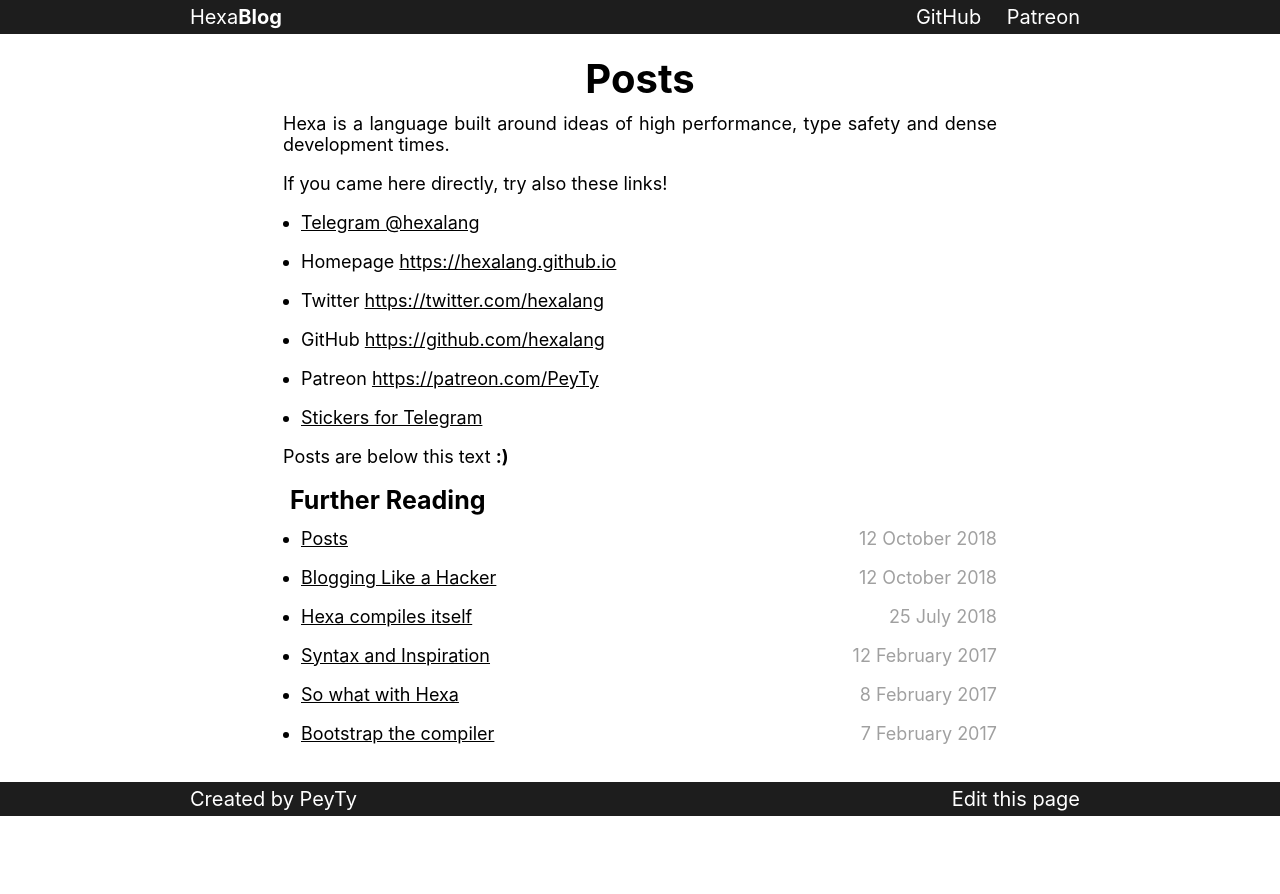
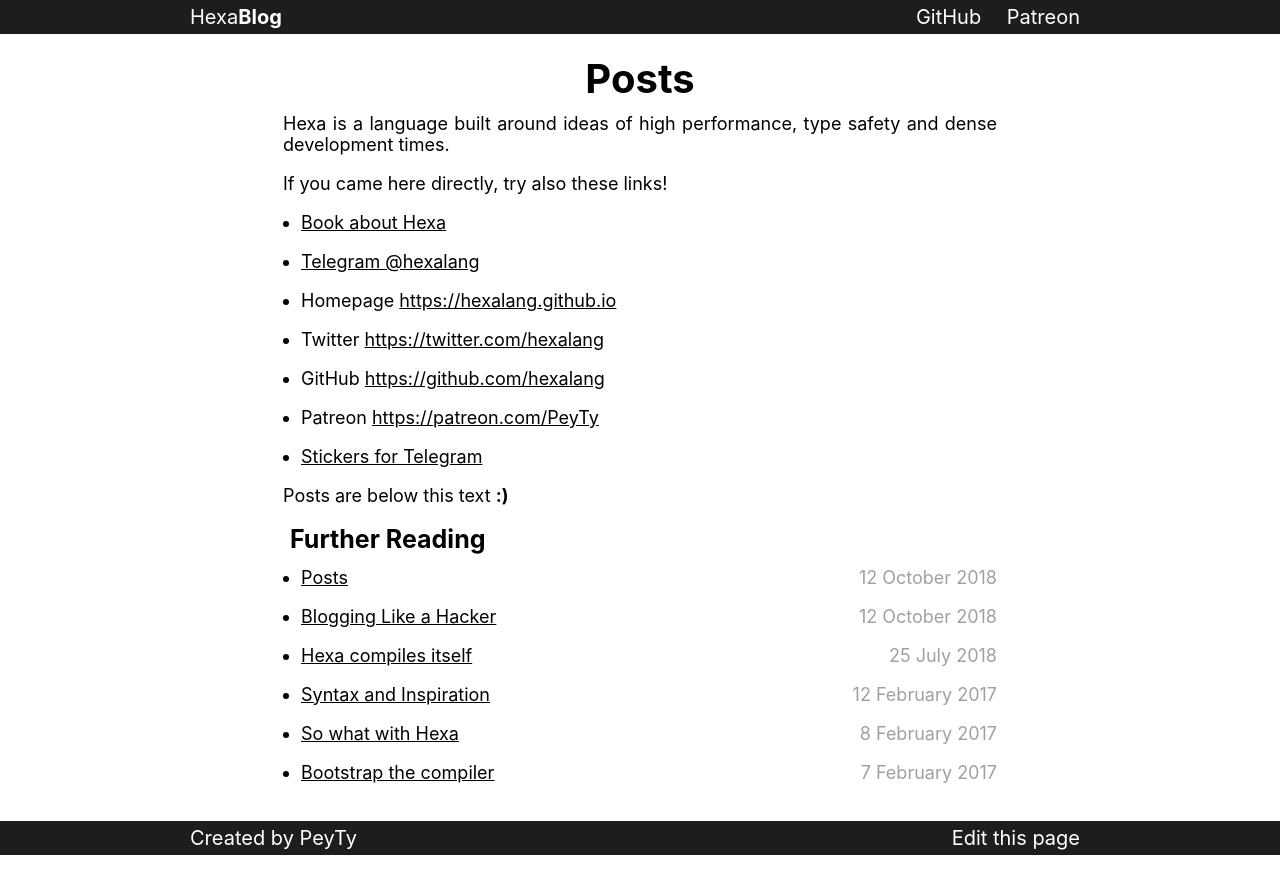
Before and after one commit to hexalang/hexalang.github.io, a Jekyll site: the page built from _blog/index.md, in a window 1280 px wide. Shown: the top 894 px of the page. Built offline with Jekyll 4.4.1, drawn with Linux system fonts in a browser that asks for light colours.

Commit message:
Update index.md
Link to book

```diff
--- a/_blog/index.md
+++ b/_blog/index.md
@@ -9,6 +9,7 @@
 If you came here directly, try also these links!
 
 
+- [Book about Hexa](https://hexalang.github.io/book/)
 - [Telegram @hexalang](https://t.me/hexalang)
 - Homepage <https://hexalang.github.io>
 - Twitter <https://twitter.com/hexalang>
```
